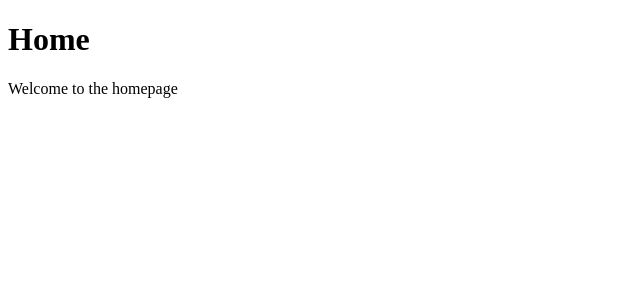
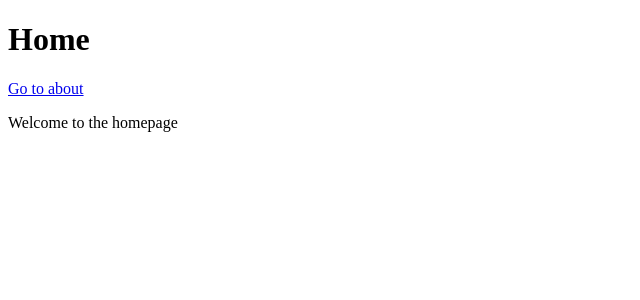
Before and after one commit to sahilmob/nextjs-portfolio, a Next.js app: page / in a window 1280 px wide. Shown: the top 300 px of the page, without its empty margins (0-640 px from the left). Built offline with nearby package versions, Linux system fonts and the light colour scheme.

Commit message:
add navigation links

```diff
--- a/pages/about.js
+++ b/pages/about.js
@@ -1,7 +1,12 @@
+import Link from "next/link";
+
 export default function About() {
 	return (
 		<div>
 			<h1>About</h1>
+			<Link href="/">
+				<a>Go to home</a>
+			</Link>
 			<p>A javascript programmer</p>
 			<img src="/static/JavaScript-logo.png" alt="javascript" height="200px" />
 		</div>
--- a/pages/index.js
+++ b/pages/index.js
@@ -1,8 +1,13 @@
+import Link from "next/link";
+
 export default function Index() {
 	return (
 		<div>
 			<h1>Home</h1>
-			Welcome to the homepage
+			<Link href="/about">
+				<a>Go to about</a>
+			</Link>
+			<p>Welcome to the homepage</p>
 		</div>
 	);
 }
```
